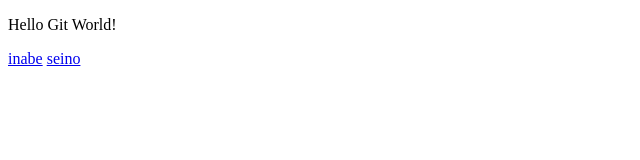
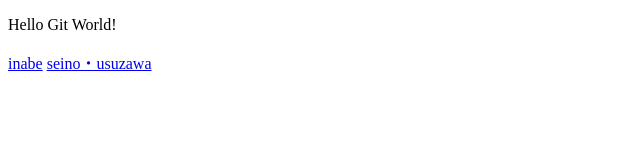
Before and after one commit to inabe-haredai/tema, a plain HTML site: page tema/index.html in a window 1280 px wide. Shown: the whole page, without its empty margins (0-640 px from the left). Drawn offline with Linux system fonts and the light colour scheme.

Commit message:
ハルヒロの最終進化

```diff
--- a/tema/index.html
+++ b/tema/index.html
@@ -8,6 +8,6 @@
 <body>
     <p>Hello Git World!</p>
     <a href="profile_A.html">inabe</a>
-    <a href="profil_B.html">seino</a>
+    <a href="profil_B.html">seino・usuzawa</a>
 </body>
 </html>
```
